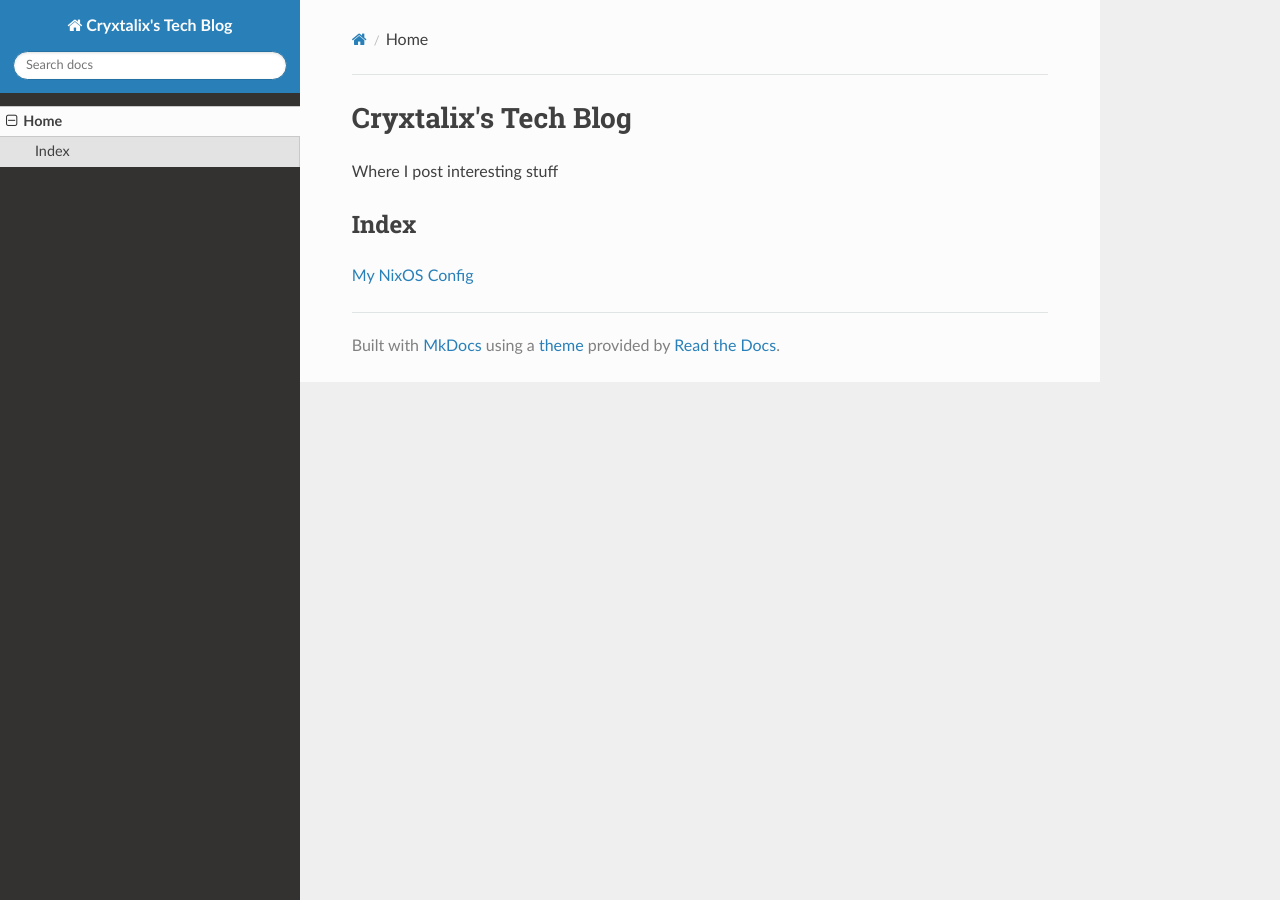
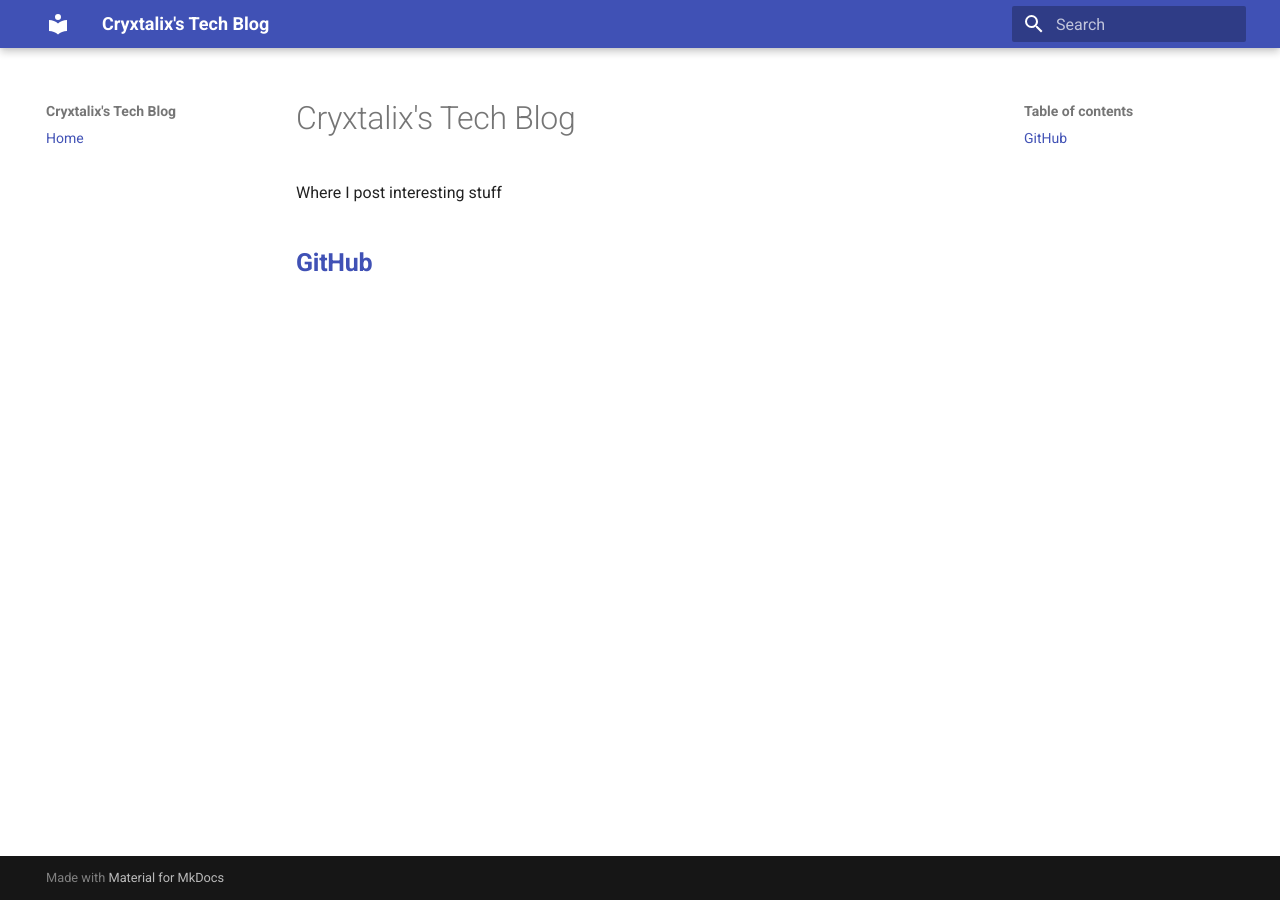
Before and after one commit to Cryxtalix/Cryxtalix.github.io, an MkDocs documentation site: the page built from docs/index.md, in a window 1280 px wide. Built offline with MkDocs 1.6.1 and Material for MkDocs 9.7.7, drawn with Linux system fonts in a browser that asks for light colours; nearby versions of some CDN libraries.

Commit message:
Github link

```diff
--- a/docs/index.md
+++ b/docs/index.md
@@ -1,5 +1,4 @@
 # Cryxtalix's Tech Blog
 Where I post interesting stuff
 
-## Index
-[My NixOS Config](https://cryxtalix.github.io/NixOS-config/)
+## **[GitHub](https://github.com/Cryxtalix)**
--- a/mkdocs.yml
+++ b/mkdocs.yml
@@ -2,4 +2,5 @@ site_name: Cryxtalix's Tech Blog
 site_url: https://cryxtalix.com
 nav:
   - Home: index.md
-theme: readthedocs
+theme:
+  name: material
```
